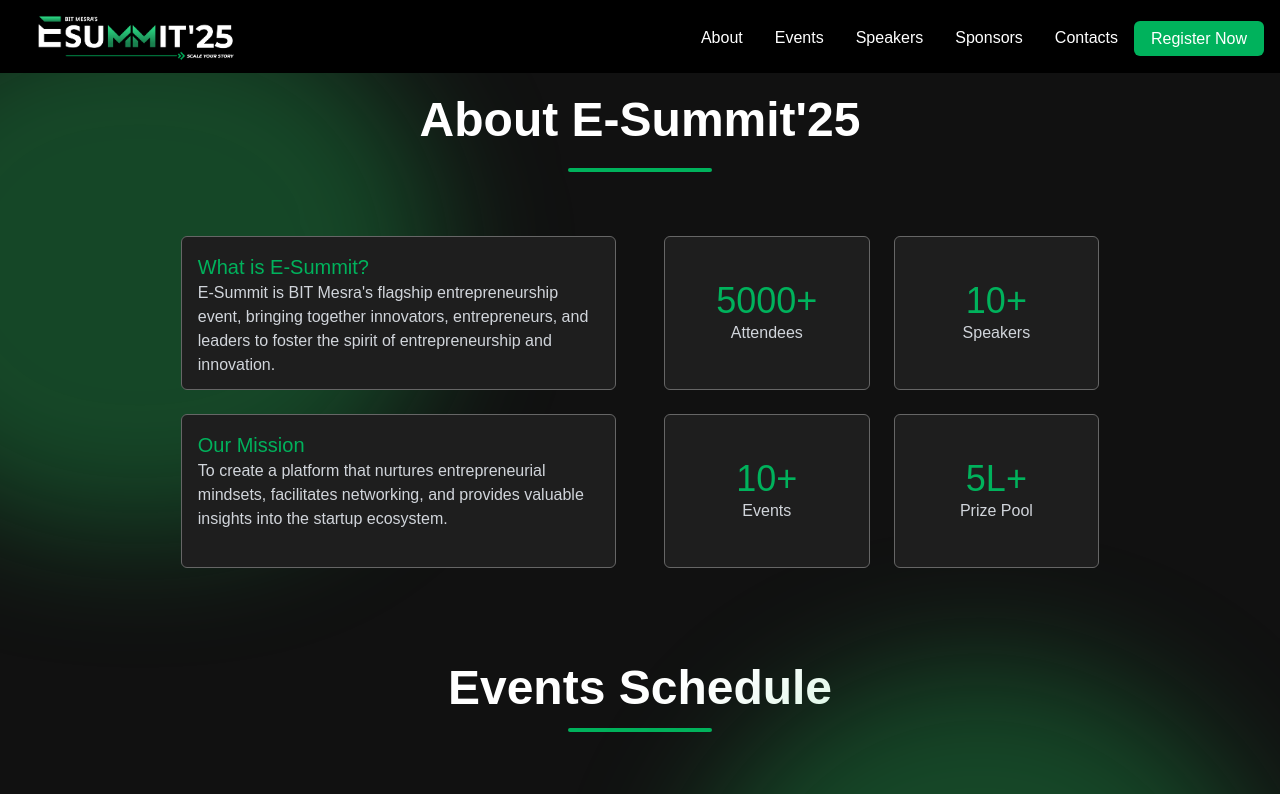
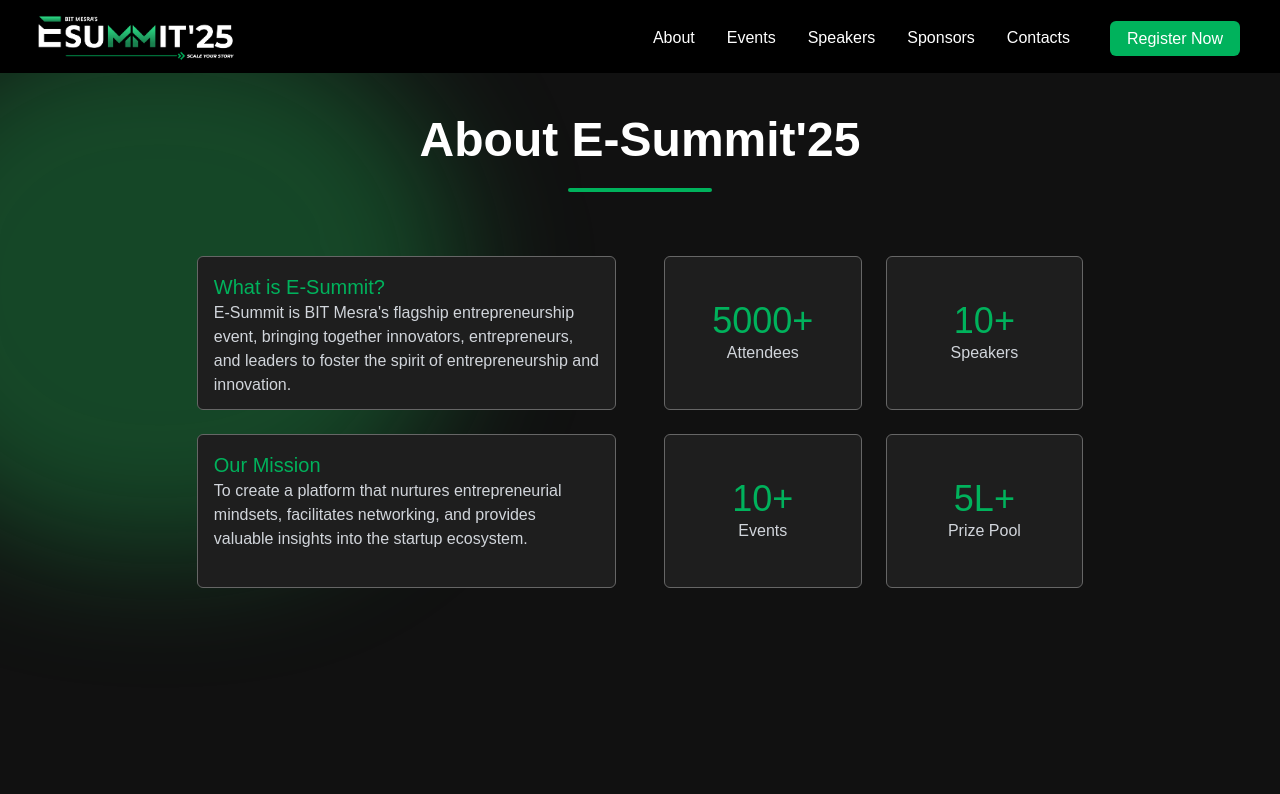
Before and after one commit to AnujNayak108/ESummit25, a React (Vite) app: page / in a window 1280 px wide. Shown: the top 794 px of the page. Built offline with nearby package versions, Linux system fonts and the light colour scheme.

Commit message:
navbar updated

```diff
--- a/package.json
+++ b/package.json
@@ -17,7 +17,9 @@
     "react": "^18.3.1",
     "react-awesome-reveal": "^4.3.1",
     "react-dom": "^18.3.1",
-    "react-icons": "^5.4.0"
+    "react-icons": "^5.4.0",
+    "react-router-dom": "^7.1.1",
+    "react-scroll": "^1.x.x"
   },
   "devDependencies": {
     "@eslint/js": "^9.17.0",
--- a/src/App.jsx
+++ b/src/App.jsx
@@ -1,23 +1,33 @@
-import React from "react"
-import PastSpeakersmain from "./components/past speakers/Pastspeakermain"
-import FeaturedSpeakers from "./components/FeaturedSpeaker/FS"
-import SponsorshipSection from "./components/SponsorshipSection"
-import Faq from "./components/FAQ/Faq"
-import AboutUs from "./components/AboutUs/AboutUs"
-import EventSchedule from "./components/events"
-import Navbar from "./components/navbar.jsx"
+import React from "react";
+import PastSpeakersmain from "./components/past speakers/Pastspeakermain";
+import FeaturedSpeakers from "./components/FeaturedSpeaker/FS";
+import SponsorshipSection from "./components/SponsorshipSection";
+import Faq from "./components/FAQ/Faq";
+import AboutUs from "./components/AboutUs/AboutUs";
+import EventSchedule from "./components/events";
+import Navbar from "./components/navbar.jsx";
+
 
 function App() {
   return (
-    <>
-    <Navbar/>
-    <AboutUs />
-    <EventSchedule/>
-    <FeaturedSpeakers/>
-    <PastSpeakersmain/>
-    <SponsorshipSection/>
-    <Faq/>
-    </>
+    <div>
+      <Navbar />
+      <section id="about" className="section">
+        <AboutUs />
+      </section>
+      <section id="events" className="section">
+        <EventSchedule />
+      </section>
+      <section id="speakers" className="section">
+        <FeaturedSpeakers />
+      </section>
+      <section id="sponsors" className="section">
+        <SponsorshipSection />
+      </section>
+      <section id="faq" className="section">
+        <Faq />
+      </section>
+    </div>
   );
 }
 
--- a/src/components/navbar.jsx
+++ b/src/components/navbar.jsx
@@ -1,3 +1,4 @@
+/*import { useRef } from "react";
 import React, { useState } from "react";
 import logo from "../assets/esummitlogo.png";
 
@@ -6,6 +7,7 @@
 
   const toggleMenu = () => {
     setMenuOpen(!menuOpen);
+
   };
 
   return (
@@ -32,16 +34,16 @@
           >
             <ul className="flex flex-col pt-2 pb-2">
               <li className="p-2 pl-6 text-white hover:text-green-400 cursor-pointer">
-                <a href="#">About</a>
+                <a href={AboutUs}>About</a>
               </li>
               <li className="p-2 pl-6 text-white hover:text-green-400 cursor-pointer">
-                <a href="#">Events</a>
+                <a href={events}>Events</a>
               </li>
               <li className="p-2 pl-6 text-white hover:text-green-400 cursor-pointer">
-                <a href="#">Speakers</a>
+                <a href={speakers}>Speakers</a>
               </li>
               <li className="p-2 pl-6 text-white hover:text-green-400 cursor-pointer">
-                <a href="#">Sponsors</a>
+                <a href={sponsors}>Sponsors</a>
               </li>
               <li className="p-2 pl-6 text-white hover:text-green-400 cursor-pointer">
                 <a href="#">Contacts</a>
@@ -70,7 +72,7 @@
             </ul>
           </div>
           <div className="btn md:items-center md:justify-center">
-            <button className="p-1.5 pl-3 pr-3 bg-[#00B25C] w-[130px] h-[35px] gap-0 rounded-[6px] text-white hidden md:block transform hover:scale-105 transition ease-in duration-200">
+            <button className="p-1.5 pl-3 pr-3 ml-6 mr-6 bg-[#00B25C] hover:bg-[#009E52] w-[130px] h-[35px] gap-0 rounded-[6px] text-white hidden md:block transform hover:scale-105 transition ease-in duration-200">
               Register Now
             </button>
           </div>
@@ -80,4 +82,184 @@
   );
 }
 
+export default Navbar;*/
+
+  /*import { Link } from "react-router-dom";
+  import React, { useState } from "react";
+  import logo from "../assets/esummitlogo.png";
+
+  function Navbar() {
+    const [menuOpen, setMenuOpen] = useState(false);
+
+    const toggleMenu = () => {
+      setMenuOpen(!menuOpen);
+    };
+
+    return (
+      <div className="navbar pl-2 pr-2 md:pl-4 md:pr-4 md:pt-1 bg-black flex justify-between items-center fixed top-0 left-0 w-full z-50">
+        <div className="logoNew text-center w-60">
+          <img src={logo} alt="logo" />
+        </div>
+        <div className="drop">
+          <div
+            id="Hamburger"
+            className="hamburger inline-block mr-4 cursor-pointer md:hidden"
+            onClick={toggleMenu}
+          >
+            <div className="line h-0.5 w-6 my-1 bg-white"></div>
+            <div className="line h-0.5 w-6 my-1 bg-white"></div>
+            <div className="line h-0.5 w-6 my-1 bg-white"></div>
+          </div>
+          <div
+            id="menuDropdown"
+            className={`${
+              menuOpen ? "" : "hidden"
+            } md:hidden absolute bg-black top-[80px] right-0 rounded-md w-48`}
+          >
+            <ul className="flex flex-col pt-2 pb-2">
+              <li className="p-2 pl-6 text-white hover:text-green-400 cursor-pointer">
+                <Link to="/about">About</Link>
+              </li>
+              <li className="p-2 pl-6 text-white hover:text-green-400 cursor-pointer">
+                <Link to="/events">Events</Link>
+              </li>
+              <li className="p-2 pl-6 text-white hover:text-green-400 cursor-pointer">
+                <Link to="/speakers">Speakers</Link>
+              </li>
+              <li className="p-2 pl-6 text-white hover:text-green-400 cursor-pointer">
+                <Link to="/sponsors">Sponsors</Link>
+              </li>
+              <li className="p-2 pl-6 text-white hover:text-green-400 cursor-pointer">
+                <Link to="/contacts">Contacts</Link>
+              </li>
+            </ul>
+          </div>
+        </div>
+        <div className="endItem hidden md:flex">
+          <ul className="md:flex md:items-center">
+            <li className="fitem text-white mx-4 my-6 md:my-0 hover:cursor-pointer hover:text-green-400">
+              <Link to="/about">About</Link>
+            </li>
+            <li className="fitem text-white mx-4 my-6 md:my-0 hover:cursor-pointer hover:text-green-400">
+              <Link to="/events">Events</Link>
+            </li>
+            <li className="fitem text-white mx-4 my-6 md:my-0 hover:cursor-pointer hover:text-green-400">
+              <Link to="/speakers">Speakers</Link>
+            </li>
+            <li className="fitem text-white mx-4 my-6 md:my-0 hover:cursor-pointer hover:text-green-400">
+              <Link to="/sponsors">Sponsors</Link>
+            </li>
+            <li className="fitem text-white mx-4 my-6 md:my-0 hover:cursor-pointer hover:text-green-400">
+              <Link to="/contacts">Contacts</Link>
+            </li>
+          </ul>
+          <button className="p-1.5 pl-3 pr-3 ml-6 mr-6 bg-[#00B25C] hover:bg-[#009E52] w-[130px] h-[35px] gap-0 rounded-[6px] text-white hidden md:block transform hover:scale-105 transition ease-in duration-200">
+            Register Now
+          </button>
+        </div>
+      </div>
+    );
+  }
+
+  export default Navbar;*/
+
+import React, { useState } from "react";
+import { Link } from "react-scroll"; // Import Link from react-scroll
+import logo from "../assets/esummitlogo.png";
+
+function Navbar() {
+  const [menuOpen, setMenuOpen] = useState(false);
+
+  const toggleMenu = () => {
+    setMenuOpen(!menuOpen);
+  };
+
+  return (
+    <div className="navbar pl-2 pr-2 md:pl-4 md:pr-4 md:pt-1 bg-black flex justify-between items-center fixed top-0 left-0 w-full z-50">
+      <div className="logoNew cursor-pointer text-center w-60">
+      <Link to="about" smooth={true} duration={500} offset={-70}>
+      <img src={logo} alt="logo" />
+              </Link>
+      </div>
+      <div className="drop">
+        <div
+          id="Hamburger"
+          className="hamburger inline-block mr-4 cursor-pointer md:hidden"
+          onClick={toggleMenu}
+        >
+          <div className="line h-0.5 w-6 my-1 bg-white"></div>
+          <div className="line h-0.5 w-6 my-1 bg-white"></div>
+          <div className="line h-0.5 w-6 my-1 bg-white"></div>
+        </div>
+        <div
+          id="menuDropdown"
+          className={`${
+            menuOpen ? "" : "hidden"
+          } md:hidden absolute bg-black top-[80px] right-0 rounded-md w-48`}
+        >
+          <ul className="flex flex-col pt-2 pb-2">
+            <li className="p-2 pl-6 text-white hover:text-green-400 cursor-pointer">
+              <Link to="about" smooth={true} duration={500} offset={-70}>
+                About
+              </Link>
+            </li>
+            <li className="p-2 pl-6 text-white hover:text-green-400 cursor-pointer">
+              <Link to="events" smooth={true} duration={500} offset={-70}>
+                Events
+              </Link>
+            </li>
+            <li className="p-2 pl-6 text-white hover:text-green-400 cursor-pointer">
+              <Link to="speakers" smooth={true} duration={500} offset={-70}>
+                Speakers
+              </Link>
+            </li>
+            <li className="p-2 pl-6 text-white hover:text-green-400 cursor-pointer">
+              <Link to="sponsors" smooth={true} duration={500} offset={-70}>
+                Sponsors
+              </Link>
+            </li>
+            <li className="p-2 pl-6 text-white hover:text-green-400 cursor-pointer">
+              <Link to="contacts" smooth={true} duration={500} offset={-70}>
+                Contacts
+              </Link>
+            </li>
+          </ul>
+        </div>
+      </div>
+      <div className="endItem hidden md:flex">
+        <ul className="md:flex md:items-center">
+          <li className="fitem text-white mx-4 my-6 md:my-0 hover:cursor-pointer hover:text-green-400">
+            <Link to="about" smooth={true} duration={500} offset={-70}>
+              About
+            </Link>
+          </li>
+          <li className="fitem text-white mx-4 my-6 md:my-0 hover:cursor-pointer hover:text-green-400">
+            <Link to="events" smooth={true} duration={500} offset={-70}>
+              Events
+            </Link>
+          </li>
+          <li className="fitem text-white mx-4 my-6 md:my-0 hover:cursor-pointer hover:text-green-400">
+            <Link to="speakers" smooth={true} duration={500} offset={-70}>
+              Speakers
+            </Link>
+          </li>
+          <li className="fitem text-white mx-4 my-6 md:my-0 hover:cursor-pointer hover:text-green-400">
+            <Link to="sponsors" smooth={true} duration={500} offset={-70}>
+              Sponsors
+            </Link>
+          </li>
+          <li className="fitem text-white mx-4 my-6 md:my-0 hover:cursor-pointer hover:text-green-400">
+            <Link to="contacts" smooth={true} duration={500} offset={-70}>
+              Contacts
+            </Link>
+          </li>
+        </ul>
+        <button className="p-1.5 pl-3 pr-3 ml-6 mr-6 bg-[#00B25C] hover:bg-[#009E52] w-[130px] h-[35px] gap-0 rounded-[6px] text-white hidden md:block transform hover:scale-105 transition ease-in duration-200">
+          Register Now
+        </button>
+      </div>
+    </div>
+  );
+}
+
 export default Navbar;
--- a/src/index.css
+++ b/src/index.css
@@ -6,3 +6,10 @@
   background-color: #111111;
   font-family: 'Plus Jakarta Sans', sans-serif;
 }
+.section {
+  height: 150vh;
+  padding: 20px;
+}
+.navbar {
+  z-index: 1000;
+}
```
Also changed, not shown: 1 other file (tests, documents, lock files or other folders).
